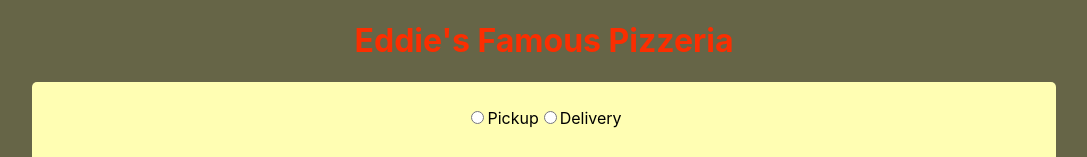
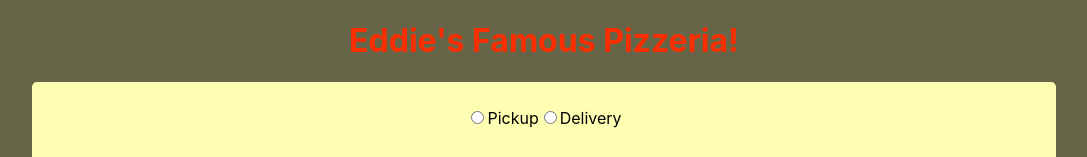
Before and after one commit to edisonduong/PizzaSite, a React (Create React App) app: page / in a window 1280 px wide. Shown: the top 157 px of the page, without its empty margins (96-1183 px from the left). Built offline with nearby package versions, Linux system fonts and the light colour scheme.

Commit message:
Added ! to site header

```diff
--- a/src/App.js
+++ b/src/App.js
@@ -5,7 +5,7 @@ import './App.css';
 function main() {
   return (
     <div className="App">
-      <h1>Eddie's Famous Pizzeria</h1>
+      <h1>Eddie's Famous Pizzeria!</h1>
       <Transportation/>
     </div>
   );
```
